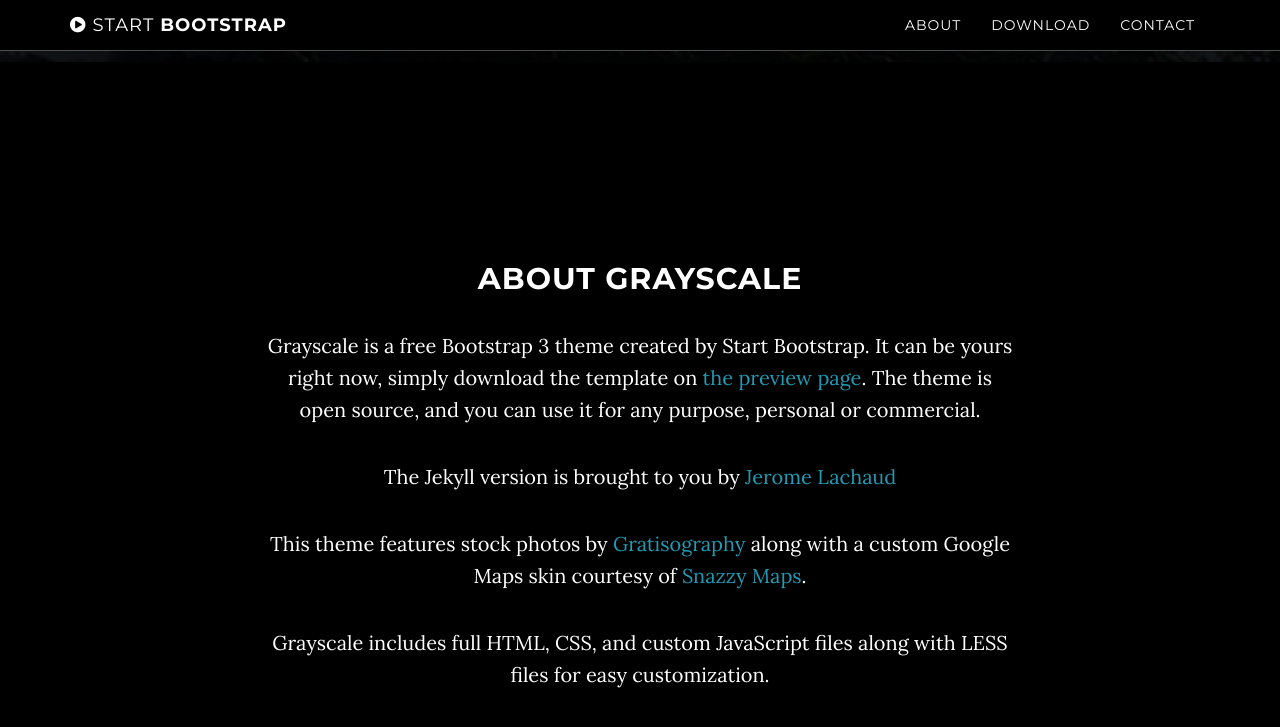
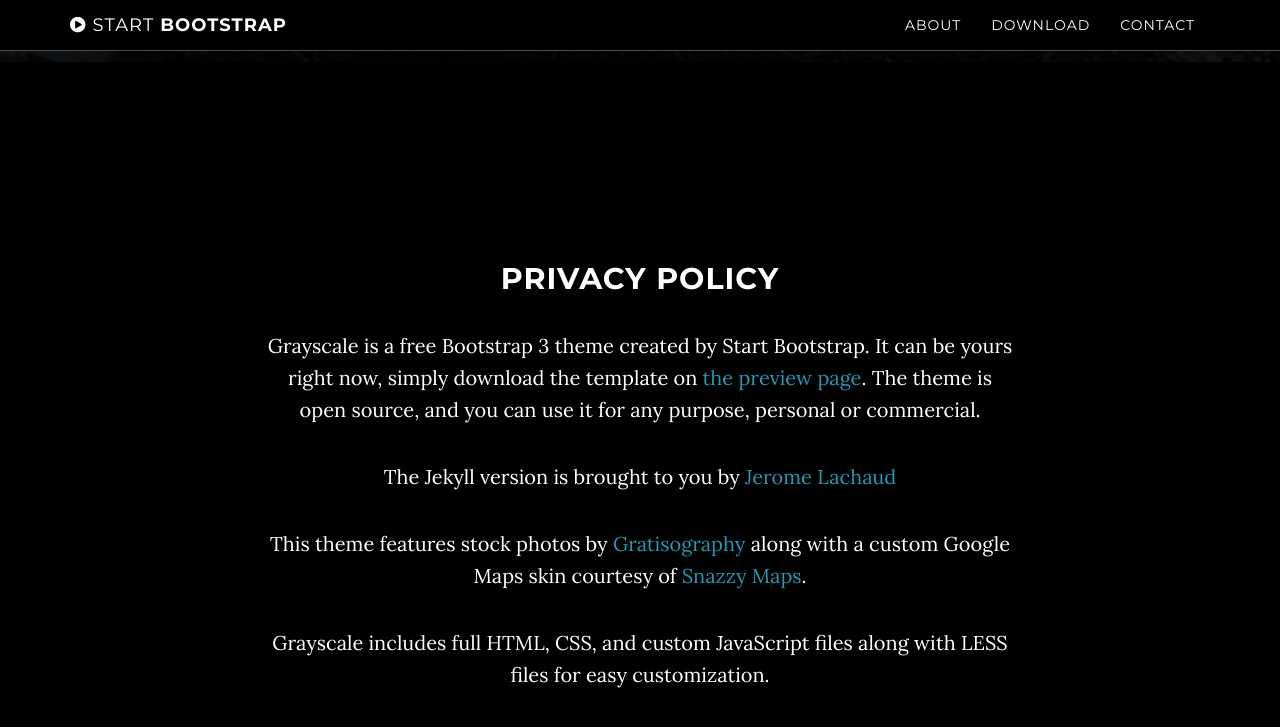
Before and after one commit to ronaldt-git/ronaldt-git.github.io, a Jekyll site: the page built from index.html, in a window 1280 px wide and 900 px high, scrolled down 838 px. Shown: the top 727 px of the window. Built offline with Jekyll 4.4.1, drawn with Linux system fonts in a browser that asks for light colours.

Commit message:
Update about.html

```diff
--- a/_includes/about.html
+++ b/_includes/about.html
@@ -2,7 +2,7 @@
     <section id="Privacy Policy" class="container content-section text-center">
         <div class="row">
             <div class="col-lg-8 col-lg-offset-2">
-                <h2>About Grayscale</h2>
+                <h2>Privacy Policy</h2>
                 <p>Grayscale is a free Bootstrap 3 theme created by Start Bootstrap. It can be yours right now, simply download the template on <a href="http://startbootstrap.com/template-overviews/grayscale/">the preview page</a>. The theme is open source, and you can use it for any purpose, personal or commercial.</p>
                 <p>The Jekyll version is brought to you by <a href="https://github.com/jeromelachaud">Jerome Lachaud</a></p>
                 <p>This theme features stock photos by <a href="http://gratisography.com/">Gratisography</a> along with a custom Google Maps skin courtesy of <a href="http://snazzymaps.com/">Snazzy Maps</a>.</p>
```
